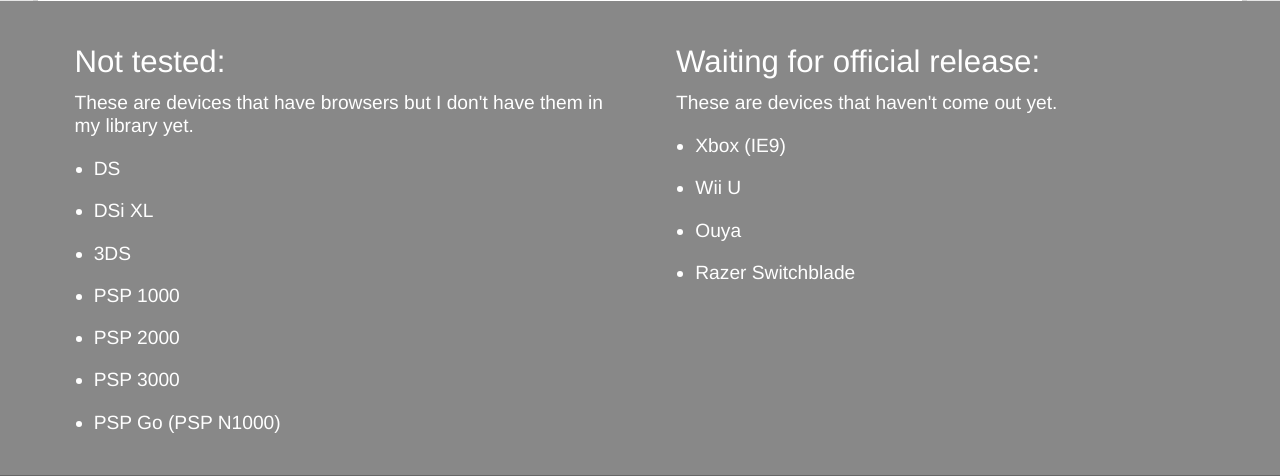
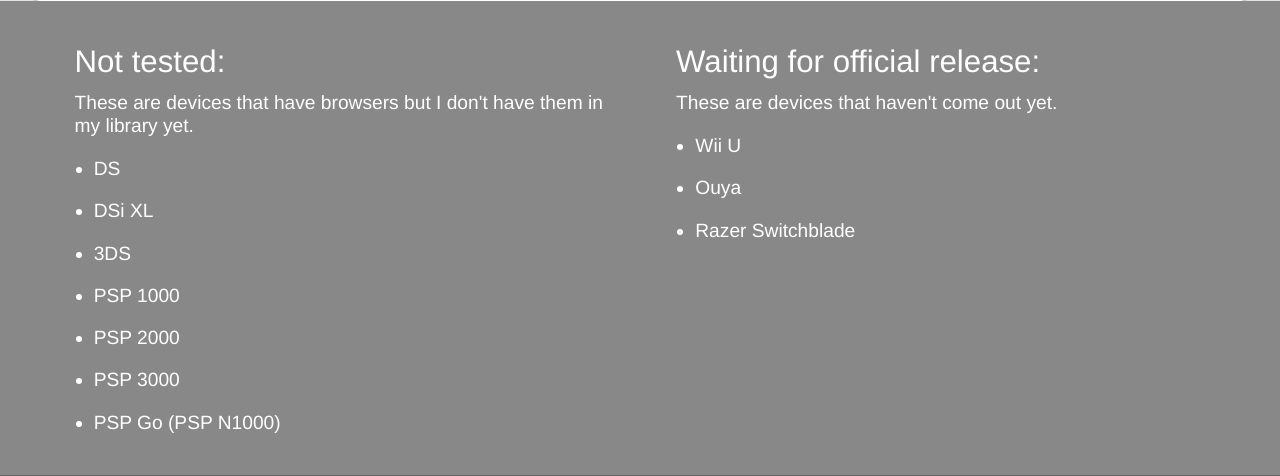
Before and after one commit to maban/console-browsers, a PHP site: page / in a window 1280 px wide. Shown: the part 1077-1553 px from the top of the page. Run offline with PHP 8.4, Linux system fonts and the light colour scheme.

Commit message:
Removed Xbox (IE9) from "waiting for initial release" list.

```diff
--- a/index.php
+++ b/index.php
@@ -84,7 +84,6 @@
 		<h2>Waiting for official release:</h2>
 		<p>These are devices that haven't come out yet.</p>
 		<ul>
-			<li>Xbox (IE9)</li>
 			<li>Wii U</li>
 			<li>Ouya</li>
 			<li>Razer Switchblade</li>
```
